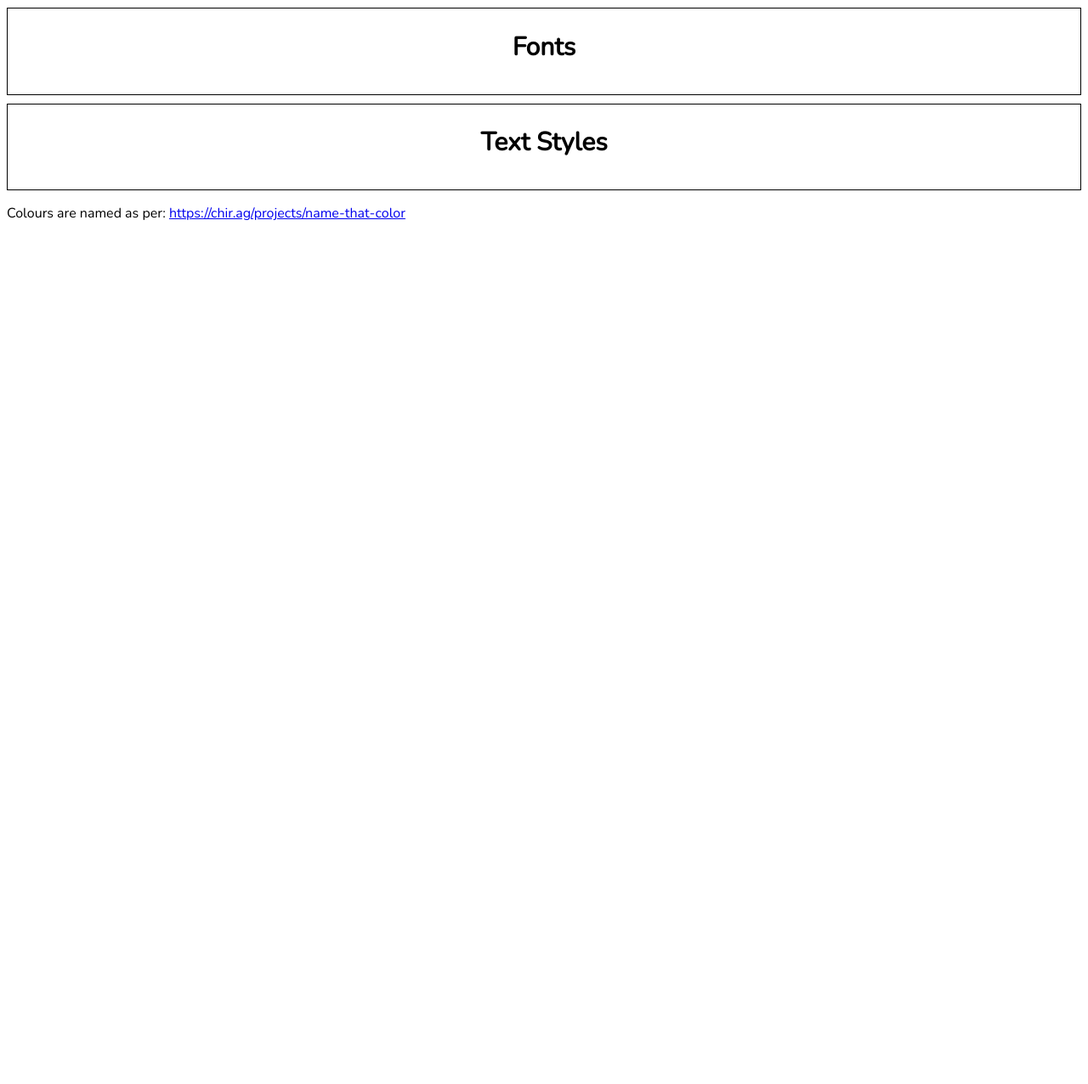
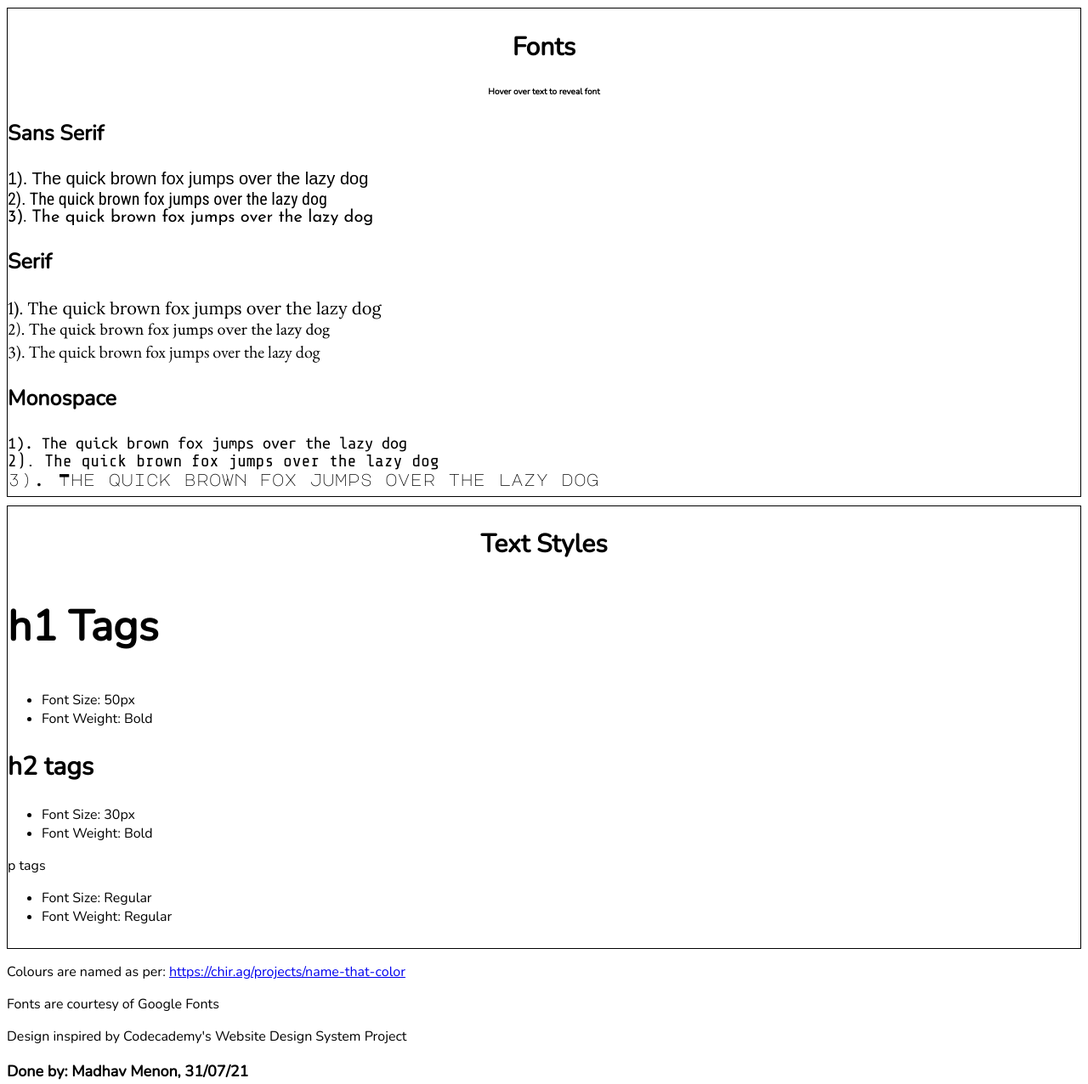
Before and after one commit to MadhavMenon1007/Basic-Web-Design-System, a plain HTML site: page index.html in a window 1280 px wide. Shown: the part 640-1916 px from the top of the page at 85% size. Before the commit the page ends 918 px from the top, so only its background shows below. Drawn offline with nearby package versions, Linux system fonts and the light colour scheme; a web font is replaced by a local one.

Commit message:
Finish project

```diff
--- a/index.html
+++ b/index.html
@@ -6,10 +6,20 @@
         <meta name="viewport" content="width=device-width, initial-scale=1.0">
         <title>Website Design System</title>
         <link href="./style.css" rel="stylesheet" type="text/css">
-        <!--Import Nunito font from Google Fonts-->
+        <!--Access Google Fonts API-->
         <link rel="preconnect" href="https://fonts.googleapis.com">
         <link rel="preconnect" href="https://fonts.gstatic.com" crossorigin>
         <link href="https://fonts.googleapis.com/css2?family=Nunito&display=swap" rel="stylesheet">
+        <link href="https://fonts.googleapis.com/css2?family=Georama&display=swap" rel="stylesheet">
+        <link href="https://fonts.googleapis.com/css2?family=Georama&family=Roboto+Condensed&display=swap" rel="stylesheet">
+        <link href="https://fonts.googleapis.com/css2?family=Josefin+Sans&display=swap" rel="stylesheet">
+        <link href="https://fonts.googleapis.com/css2?family=Lora&display=swap" rel="stylesheet">
+        <link href="https://fonts.googleapis.com/css2?family=Crimson+Text&display=swap" rel="stylesheet">
+        <link href="https://fonts.googleapis.com/css2?family=EB+Garamond&display=swap" rel="stylesheet">
+        <link href="https://fonts.googleapis.com/css2?family=Ubuntu+Mono&display=swap" rel="stylesheet">
+        <link href="https://fonts.googleapis.com/css2?family=Share+Tech+Mono&display=swap" rel="stylesheet">
+        <link href="https://fonts.googleapis.com/css2?family=Major+Mono+Display&display=swap" rel="stylesheet">
+
     </head>
 
 
@@ -20,9 +30,8 @@
         </header>
 
         <main>
-            <section id="colours">
+            <section id="colours-section">
                 <h2>Colours</h2>
-
 
                 <div class="colour-panel" id="shakespeare">
                     <p>Shakespeare</p>
@@ -189,32 +198,114 @@
                     <p>Cashmere</p>
                     <p>#E5C19E</p>
                 </div>
+            </section>
+
+            <section id="fonts-section">
+                <h2>Fonts</h2>
+                <h3 class="extra-info">Hover over text to reveal font</h3>
+
+                <section id="sans-serif-fonts">
+                    <h3>Sans Serif</h3>
+
+                    <div id="georama">
+                        <div class="font">1). The quick brown fox jumps over the lazy dog</div>
+                        <div class="hide">Georama</div>
+                    </div>
+
+                    <div id="roboto-condensed">
+                        <div class="font">2). The quick brown fox jumps over the lazy dog</div>
+                        <div class="hide">Roboto Condensed</div>
+                    </div>
+
+                    <div id="josefin-sans">
+                        <div class="font">3). The quick brown fox jumps over the lazy dog</div>
+                        <div class="hide">Josefine Sans</div>
+                    </div>
+                </section>
+
+                <section id="serif-fonts">
+                    <h3>Serif</h3>
+
+                    <div id="lora">
+                        <div class="font">1). The quick brown fox jumps over the lazy dog</div>
+                        <div class="hide">Lora</div>
+                    </div>
+
+                    <div id="crimson-text">
+                        <div class="font">2). The quick brown fox jumps over the lazy dog</div>
+                        <div class="hide">Crimson Text</div>
+                    </div>
+
+                    <div id="eb-garamond">
+                        <div class="font">3). The quick brown fox jumps over the lazy dog</div>
+                        <div class="hide">EB Garamond</div>
+                    </div>
+                </section>
+
+                <section id="monospace-fonts">
+                    <h3>Monospace</h3>
+
+                    <div id="ubuntu-mono">
+                        <div class="font">1). The quick brown fox jumps over the lazy dog</div>
+                        <div class="hide">Ubuntu Mono</div>
+                    </div>
+
+                    <div id="share-tech-mono">
+                        <div class="font">2). The quick brown fox jumps over the lazy dog</div>
+                        <div class="hide">Share Tech Mono</div>
+                    </div>
+
+                    <div id="major-mono-display">
+                        <div class="font">3). The quick brown fox jumps over the lazy dog</div>
+                        <div class="hide">Major Mono Display</div>
+                    </div>
+                </section>
 
 
 
+                <!-- <p id="roboto-condensed">Roboto Condensed: The quick brown fox jumps over the lazy dog</p> -->
 
 
+            </section>
 
+            <section id="text-section">
+                <h2>Text Styles</h2>
+                <div>
+                    <h1 id="h1-tag">h1 Tags</h1>
+                    <ul>
+                        <li>Font Size: 50px</li>
+                        <li>Font Weight: Bold</li>
+                    </ul>
+                </div>
 
+                <div>
+                    <h2 id="h2-tag">h2 tags</h2>
+                    <ul>
+                        <li>Font Size: 30px</li>
+                        <li>Font Weight: Bold</li>
+                    </ul>
+                </div>
 
+                <div>
+                    <p id="p-tag">p tags</p>
+                    <ul>
+                        <li>Font Size: Regular</li>
+                        <li>Font Weight: Regular</li>
+                    </ul>
+                </div>
 
 
 
 
 
             </section>
-
-            <section id="fonts">
-                <h2>Fonts</h2>
-            </section>
-
-            <section id="text-style">
-                <h2>Text Styles</h2>
-            </section>
         </main>
 
         <footer>
             <p>Colours are named as per: <a href="https://chir.ag/projects/name-that-color/">https://chir.ag/projects/name-that-color</a></p>
+            <p>Fonts are courtesy of Google Fonts</p>
+            <p>Design inspired by Codecademy's Website Design System Project</p>
+            <p id="signature">Done by: Madhav Menon, 31/07/21</p>
         </footer>
     </body>
 
--- a/style.css
+++ b/style.css
@@ -8,13 +8,14 @@ h1{
     text-align: center;
 }
 
-section{
+#fonts-section, #colours-section, #text-section{
     border: 1px solid black;
     padding-bottom: 10px;
     margin-bottom: 10px;
 }
 
-section p{
+
+#colours-section p{
     color: white;
 }
 
@@ -24,6 +25,11 @@ h2{
     text-align: center;
 }
 
+h3{
+    font-size: 25px;
+}
+
+/* Start Colour Section */
 .colour-panel{
     background-size: 20px 30px;
     width: 100px;
@@ -199,3 +205,72 @@ h2{
     background-color: #E5C19E;
     text-align: center;
 }
+/* End Colour Section */
+
+.extra-info{
+    font-size: 10px;
+    text-align: center;
+}
+
+#fonts-section{
+    font-size: 20px;
+}
+
+font{
+    margin-bottom: 20px;
+}
+
+#georama{
+    font-family: "Georama", sans-serif
+}
+
+#roboto-condensed{
+    font-family: "Roboto Condensed", sans-serif;
+}
+
+#josefin-sans{
+    font-family: "Josefin Sans", sans-serif;
+}
+
+#lora{
+    font-family: "Lora", serif;
+}
+
+#crimson-text{
+    font-family: "Crimson Text", serif;
+}
+
+#eb-garamond{
+    font-family: "EB Garamond", serif;
+}
+
+#ubuntu-mono{
+    font-family: "Ubuntu Mono", monospace;
+}
+
+#share-tech-mono{
+    font-family: "Share Tech Mono", monospace;
+}
+
+#major-mono-display{
+    font-family: "Major Mono Display", monospace;
+}
+
+.hide {
+    display: none;
+  }
+
+  .font:hover + .hide {
+    display: block;
+    color: rgb(0, 0, 0);
+    font-size: 20px;
+  }
+
+
+  #h1-tag, #h2-tag{
+      text-align: Left;
+  }
+#signature{
+    font-weight: bold;
+    font-size: 18px;
+}
```
